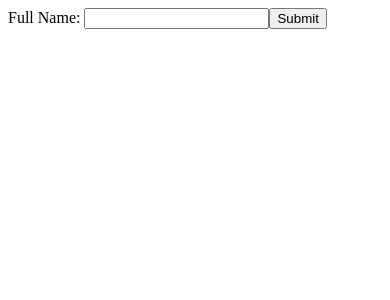
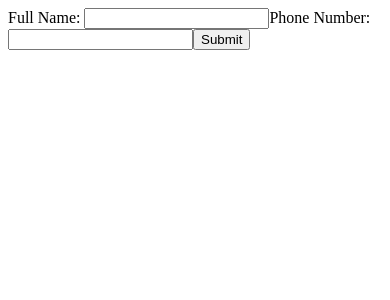
Before and after one commit to hripple46/cv-project, a React (Create React App) app: page / in a window 390 px wide. Shown: the top 300 px of the page. Built offline with nearby package versions, Linux system fonts and the light colour scheme.

Commit message:
added input for phone number that renders number

```diff
--- a/src/components/Form.js
+++ b/src/components/Form.js
@@ -7,6 +7,8 @@ export default class Form extends Component {
     this.state = {
       nameInput: "",
       name: "",
+      phoneNumberInput: null,
+      phoneNumber: null,
       submitStatus: false,
     };
     this.changeName = this.changeName.bind(this);
@@ -14,13 +16,22 @@ export default class Form extends Component {
   }
   submitName = (e) => {
     e.preventDefault();
-    this.setState({ name: this.state.nameInput, submitStatus: true });
+    this.setState({
+      name: this.state.nameInput,
+      submitStatus: true,
+      phoneNumber: this.state.phoneNumberInput,
+    });
     console.log(this.state);
   };
   changeName = (e) => {
     console.log(e.target.value);
     this.setState({
       nameInput: e.target.value,
+    });
+  };
+  changeNumber = (e) => {
+    this.setState({
+      phoneNumberInput: e.target.value,
     });
   };
 
@@ -39,14 +50,27 @@ export default class Form extends Component {
               value={this.state.nameInput}
               onChange={this.changeName}
             ></input>
+            <label htmlFor="phoneNumber">Phone Number: </label>
+            <input
+              type="number"
+              name="phoneNumber"
+              onChange={this.changeNumber}
+            ></input>
             <input type="submit"></input>{" "}
           </form>
-          <GeneralInfo name={this.state.name} />
         </div>
       );
     }
   }
   render() {
-    return <this.checkStatus />;
+    return (
+      <div>
+        <this.checkStatus />
+        <GeneralInfo
+          name={this.state.name}
+          phoneNumber={this.state.phoneNumber}
+        />
+      </div>
+    );
   }
 }
--- a/src/components/General_Info.js
+++ b/src/components/General_Info.js
@@ -3,15 +3,13 @@ import { Component } from "react";
 export default class GeneralInfo extends Component {
   constructor(props) {
     super(props);
-    this.state = {
-      submitStatus: false,
-    };
   }
 
   render() {
     return (
       <div>
         <h1>{this.props.name}</h1>
+        <h2>{this.props.phoneNumber}</h2>
       </div>
     );
   }
```
